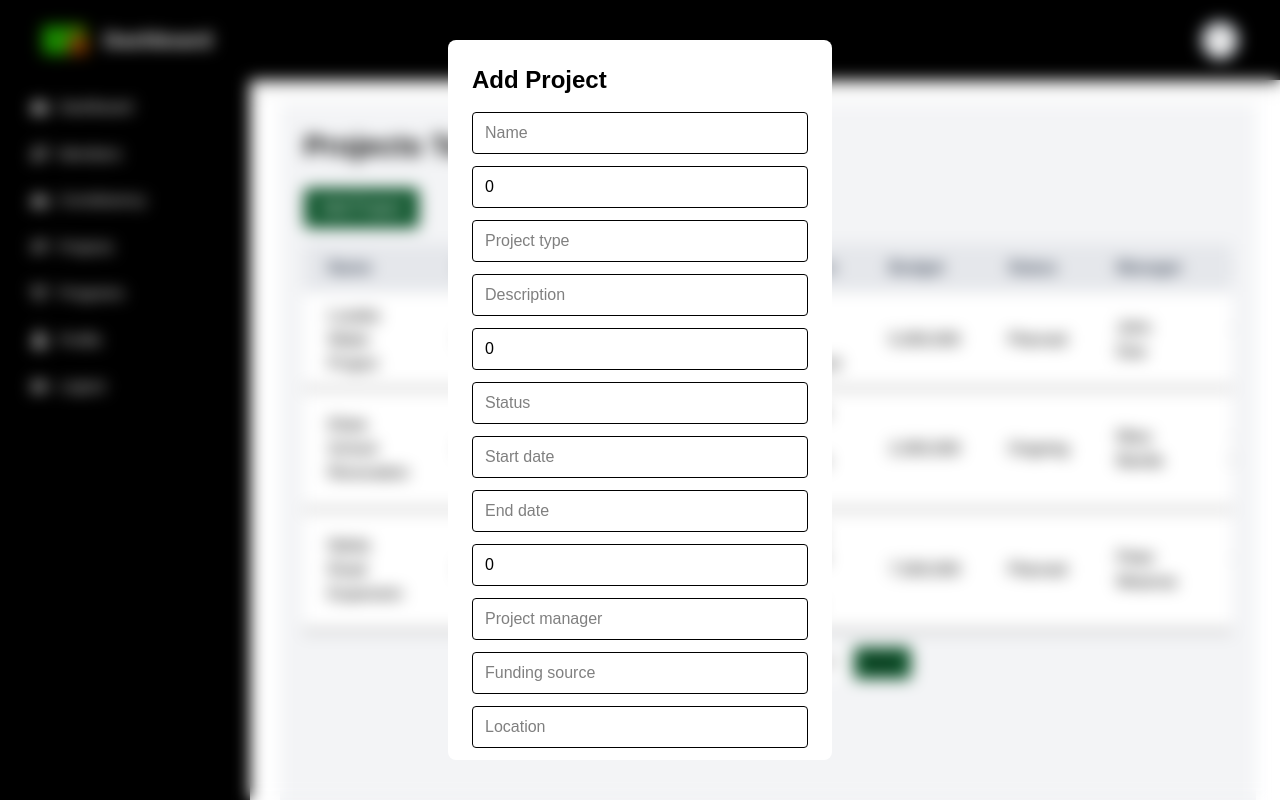
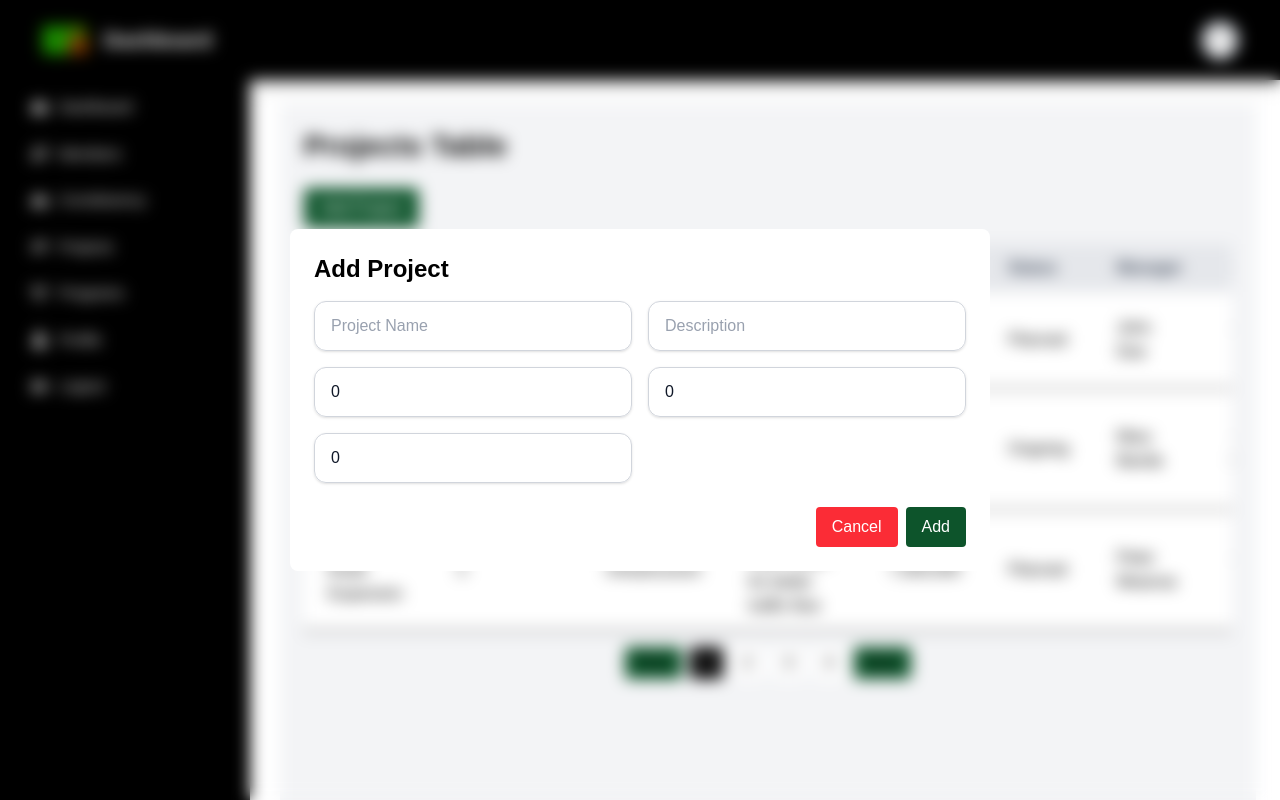
Before and after one commit to simwawatim/fund-cdf-tracker-frontend-nextjs, a Next.js app: page /projects in a window 1280 px wide. Both pictures are taken after a click on the button "Add Project". Built offline with nearby package versions, Linux system fonts and the light colour scheme.

Commit message:
added row style

```diff
--- a/src/components/projects/Table.tsx
+++ b/src/components/projects/Table.tsx
@@ -316,37 +316,93 @@ const ProjectsTable = () => {
       {/* Modal */}
       {isModalOpen && (
       <div className="fixed inset-0 flex items-center justify-center backdrop-blur-sm z-50">
-          <div className="bg-white bg-opacity-70 backdrop-blur-md rounded-lg w-96 p-6 relative text-black overflow-y-auto max-h-[90vh]">
+  <div className="bg-white bg-opacity-70 backdrop-blur-md rounded-lg w-[700px] p-6 relative text-black overflow-y-auto max-h-[90vh]">
     <h2 className="text-2xl font-bold mb-4">{editingProject ? "Edit Project" : "Add Project"}</h2>
-            <form onSubmit={handleSubmit} className="space-y-3">
-              {Object.keys(formData).map((field) => (
+    <form onSubmit={handleSubmit} className="grid grid-cols-2 gap-4">
+
+      {/* Project Name */}
+      <div>
         <input
-                  key={field}
-                  type={field === "allocated_budget" || field === "constituency" || field === "beneficiaries_count" ? "number" : "text"}
-                  placeholder={field.charAt(0).toUpperCase() + field.slice(1).replace("_", " ")}
-                  value={formData[field as keyof Project]}
-                  onChange={(e) =>
-                    setFormData({
-                      ...formData,
-                      [field]: field === "allocated_budget" || field === "constituency" || field === "beneficiaries_count" ? Number(e.target.value) : e.target.value,
-                    })
-                  }
-                  className="w-full border px-3 py-2 rounded text-black"
+          type="text"
+          placeholder="Project Name"
+          value={formData.name}
+          onChange={(e) => setFormData({ ...formData, name: e.target.value })}
+          className="block w-full rounded-xl border border-gray-300 px-4 py-3 text-base text-gray-900 placeholder-gray-400 shadow-sm focus:outline-none focus:ring-2 focus:ring-indigo-500 focus:border-indigo-500 transition"
           required
         />
-              ))}
-              <div className="flex justify-end space-x-2 mt-3">
-                <button type="button" onClick={() => setIsModalOpen(false)} className="px-4 py-2 rounded bg-red-500 hover:bg-gray-400 text-white">
+      </div>
+
+      {/* Description */}
+      <div>
+        <input
+          type="text"
+          placeholder="Description"
+          value={formData.description}
+          onChange={(e) => setFormData({ ...formData, description: e.target.value })}
+          className="block w-full rounded-xl border border-gray-300 px-4 py-3 text-base text-gray-900 placeholder-gray-400 shadow-sm focus:outline-none focus:ring-2 focus:ring-indigo-500 focus:border-indigo-500 transition"
+          required
+        />
+      </div>
+
+      {/* Constituency */}
+      <div>
+        <input
+          type="number"
+          placeholder="Constituency"
+          value={formData.constituency}
+          onChange={(e) => setFormData({ ...formData, constituency: Number(e.target.value) })}
+          className="block w-full rounded-xl border border-gray-300 px-4 py-3 text-base text-gray-900 placeholder-gray-400 shadow-sm focus:outline-none focus:ring-2 focus:ring-indigo-500 focus:border-indigo-500 transition"
+          required
+        />
+      </div>
+
+      {/* Budget */}
+      <div>
+        <input
+          type="number"
+          placeholder="Allocated Budget"
+          value={formData.allocated_budget}
+          onChange={(e) => setFormData({ ...formData, allocated_budget: Number(e.target.value) })}
+          className="block w-full rounded-xl border border-gray-300 px-4 py-3 text-base text-gray-900 placeholder-gray-400 shadow-sm focus:outline-none focus:ring-2 focus:ring-indigo-500 focus:border-indigo-500 transition"
+          required
+        />
+      </div>
+
+      {/* Beneficiaries */}
+      <div>
+        <input
+          type="number"
+          placeholder="Beneficiaries Count"
+          value={formData.beneficiaries_count}
+          onChange={(e) => setFormData({ ...formData, beneficiaries_count: Number(e.target.value) })}
+          className="block w-full rounded-xl border border-gray-300 px-4 py-3 text-base text-gray-900 placeholder-gray-400 shadow-sm focus:outline-none focus:ring-2 focus:ring-indigo-500 focus:border-indigo-500 transition"
+          required
+        />
+      </div>
+
+    </form>
+
+    {/* Buttons Row */}
+    <div className="flex justify-end space-x-2 mt-6">
+      <button
+        type="button"
+        onClick={() => setIsModalOpen(false)}
+        className="px-4 py-2 rounded bg-red-500 hover:bg-gray-400 text-white"
+      >
         Cancel
       </button>
-                <button type="submit" className="px-4 py-2 rounded bg-green-900 text-white hover:bg-black">
+      <button
+        type="submit"
+        className="px-4 py-2 rounded bg-green-900 text-white hover:bg-black"
+      >
         {editingProject ? "Update" : "Add"}
       </button>
     </div>
-            </form>
   </div>
 </div>
+
     )}
+
     </div>
   );
 };
```
Lines whose indentation alone changed are shown as unchanged.
